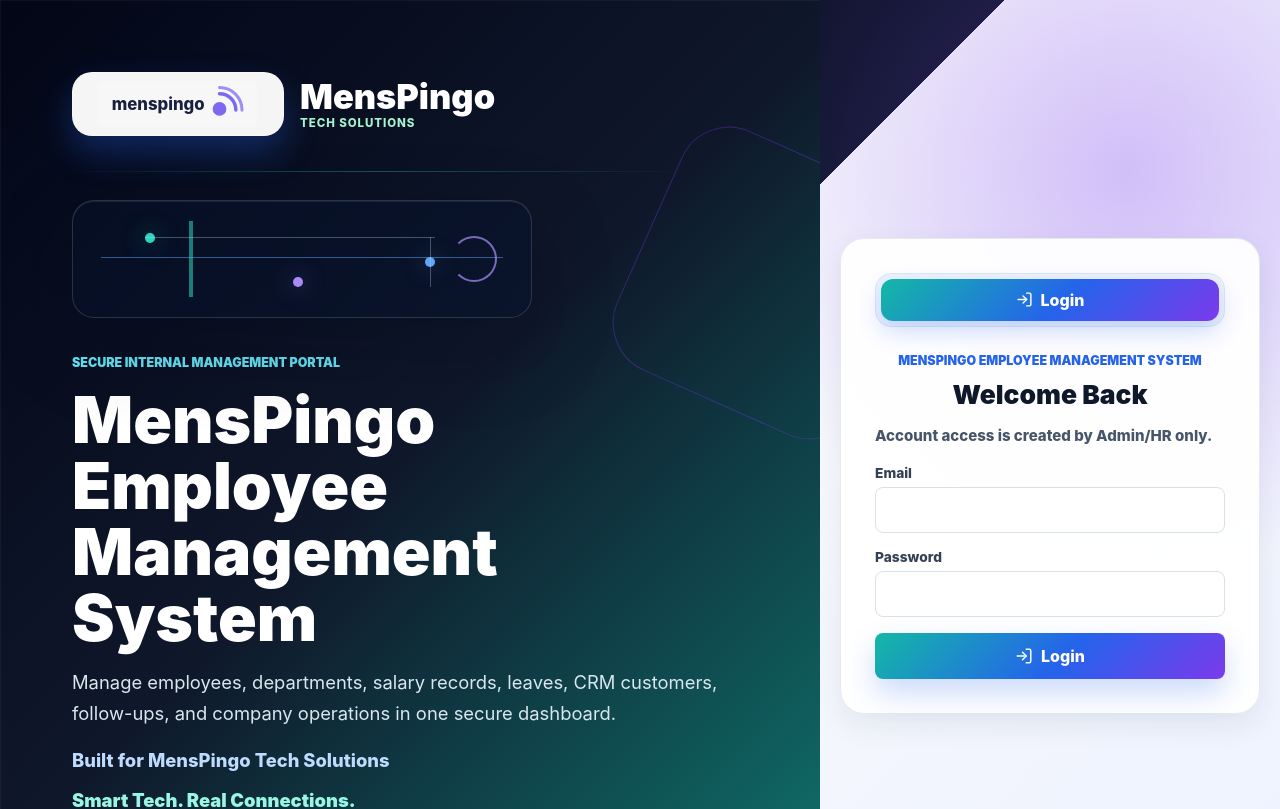
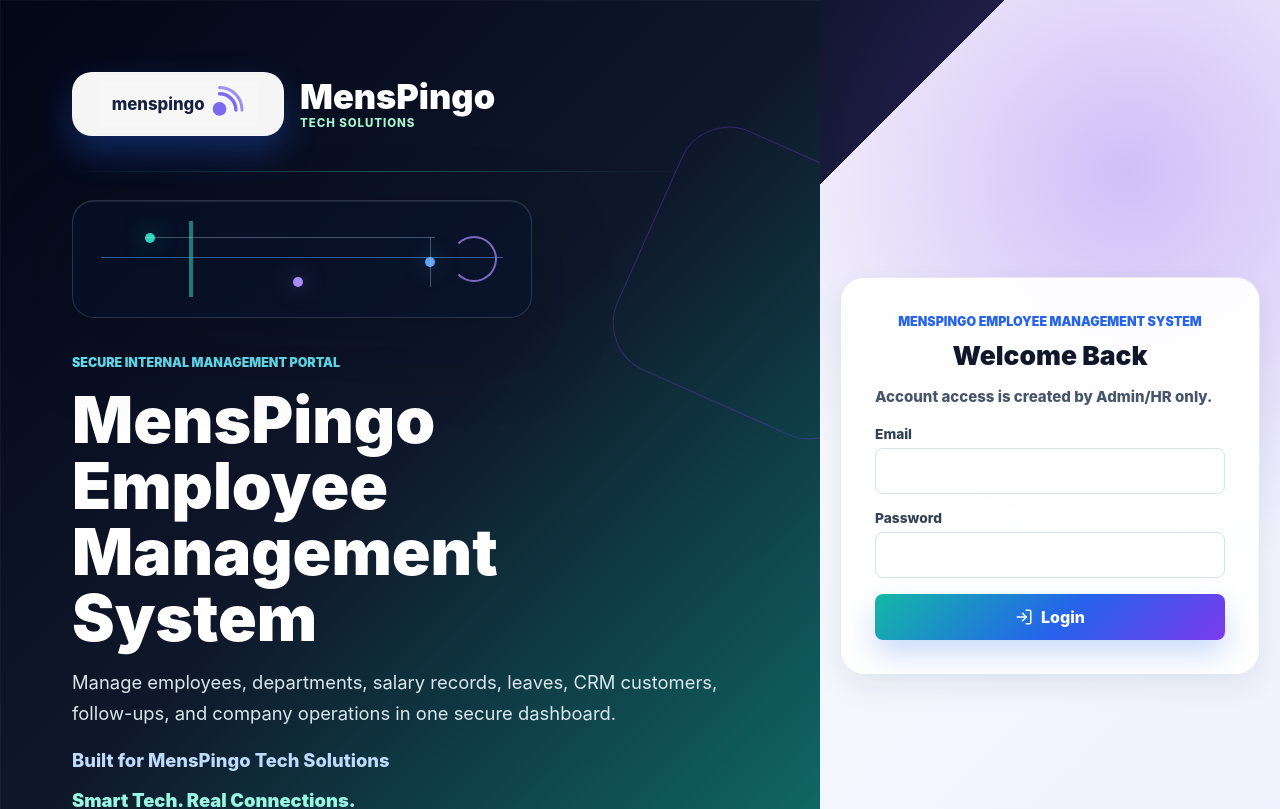
Before and after one commit to ChandanPatel01/employee_management_frontend, a React (Vite) app: page / in a window 1280 px wide. Shown: the top 809 px of the page. Built offline with nearby package versions, Linux system fonts and the light colour scheme.

Commit message:
add more feature

```diff
--- a/src/App.jsx
+++ b/src/App.jsx
@@ -1702,9 +1702,6 @@
         </div>
       </section>
       <section className="auth-card" id="auth-panel" aria-label="Log in">
-        <div className="auth-tabs single" role="tablist" aria-label="Authentication mode">
-          <button className="active" type="button"><LogIn size={17} aria-hidden="true" />Login</button>
-        </div>
         <form onSubmit={onSubmit}>
           <p className="auth-form-kicker">MensPingo Employee Management System</p>
           <h2>Welcome Back</h2>
```
Also changed, not shown: 3 other files (tests, documents, lock files or other folders).
